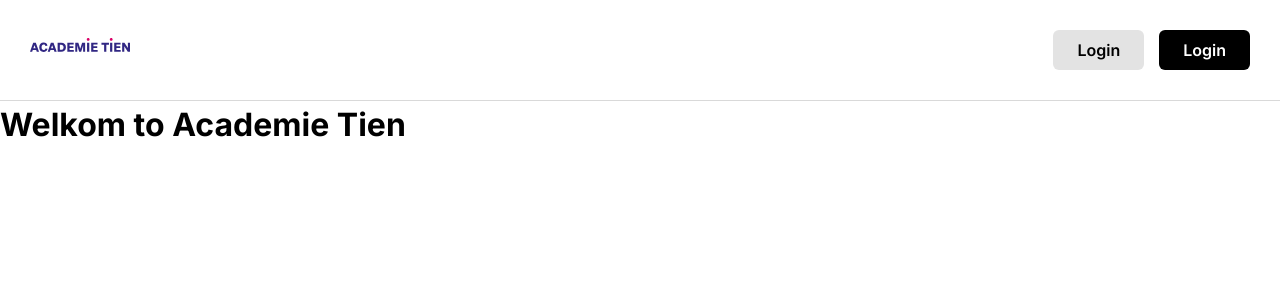
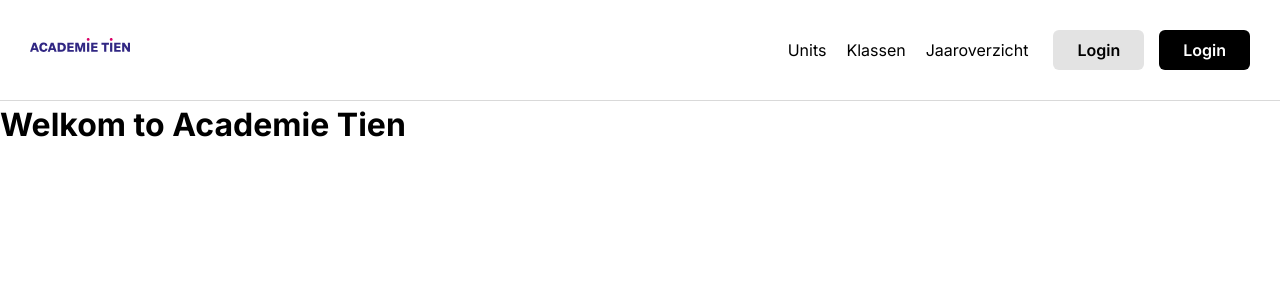
Before and after one commit to philip-hage/academietiendashboard, a PHP site: page /public/pages/index.php in a window 1280 px wide. Shown: the top 300 px of the page. Run offline with PHP 8.4, Linux system fonts and the light colour scheme; some libraries are stand-ins or nearby versions.

Commit message:
header afgemaakt

```diff
--- a/public/css/style.css
+++ b/public/css/style.css
@@ -11,7 +11,7 @@ body {
 
 /* Standaard */
 
-.gap10 {
+.gap15 {
     display: flex;
     gap: 15px;
 }
@@ -31,6 +31,25 @@ header .nav {
 header .nav img {
     height: 30px;
     width: 100px;
+}
+
+header .nav .navbar {
+    display: flex;
+    flex-direction: row;
+    gap: 25px;
+}
+
+header .nav .navbar .info {
+    display: flex;
+}
+
+header .nav ul {
+    list-style: none;
+    display: flex;
+    gap: 20px;
+    padding: 0;
+    margin: 0;
+    align-items: center;
 }
 
 /* Buttons  */
--- a/public/includes/header.php
+++ b/public/includes/header.php
@@ -20,11 +20,15 @@
         <div>
             <img src="../images/Academie_tien.svg" alt="">
         </div>
-        <div>
-            <div>
-
+        <div class="navbar">
+            <div class="info">
+                <ul>
+                    <li>Units</li>
+                    <li>Klassen</li>
+                    <li>Jaaroverzicht</li>
+                </ul>
             </div>
-            <div class="gap10">
+            <div class="gap15">
                 <div>
                     <button class="gray-btn">Login</button>
                 </div>
```
